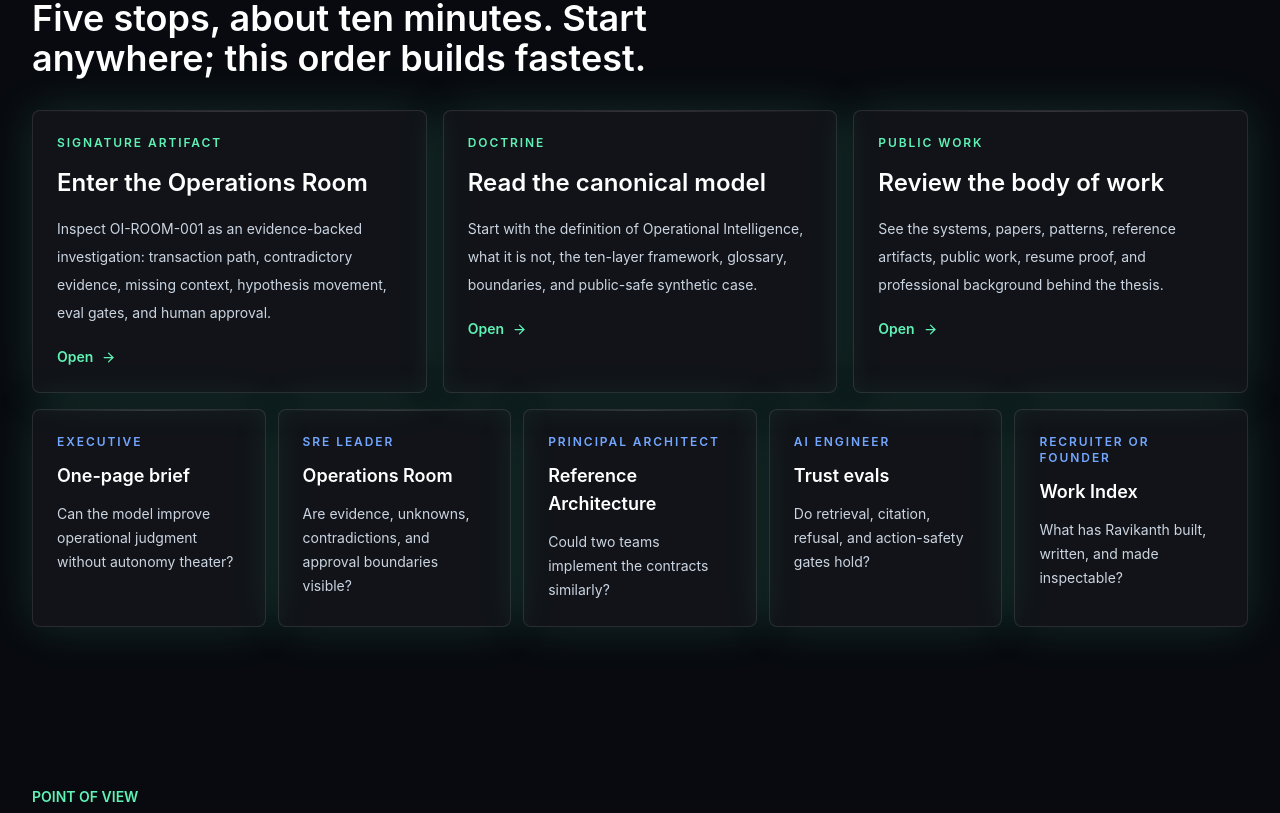
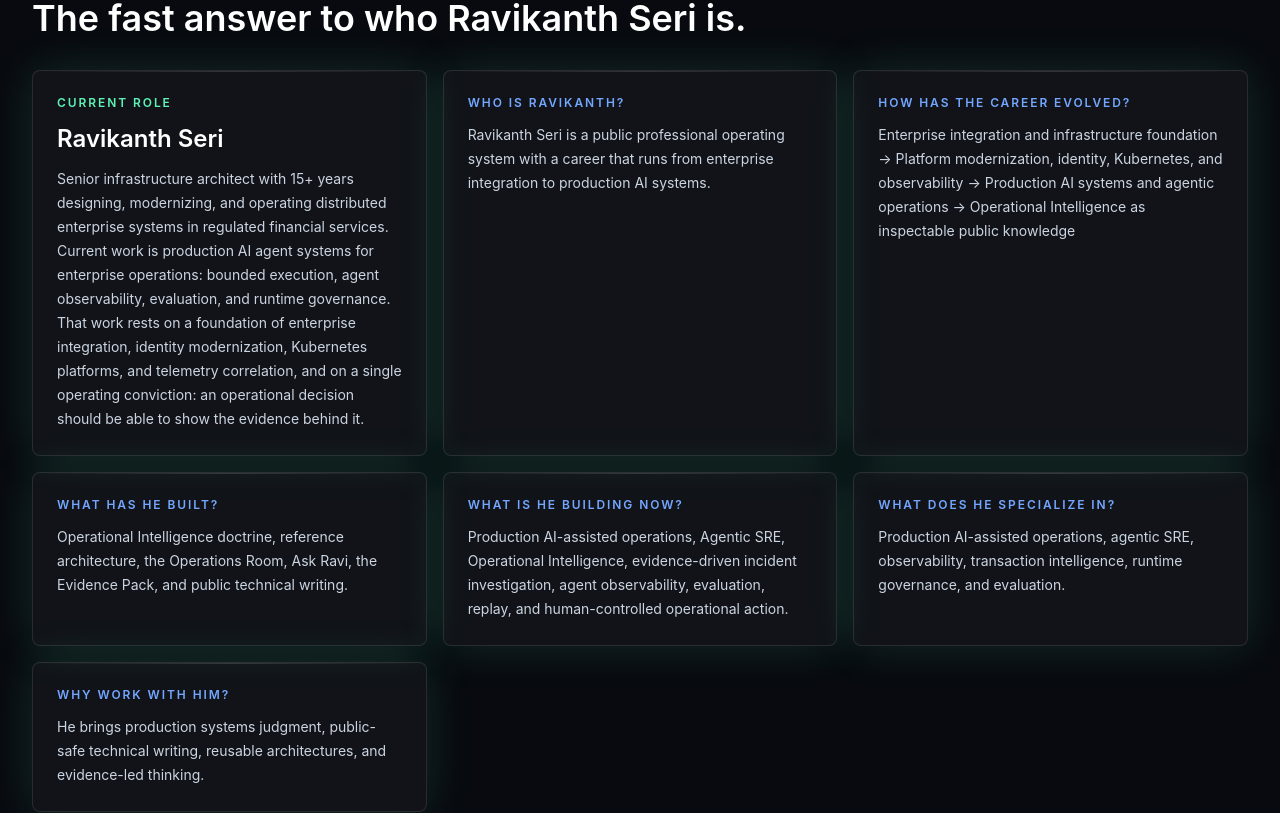
Before and after one commit to rseri17-code/seri-ai, a Next.js app: page / in a window 1280 px wide. Shown: the part 5380-6193 px from the top of the page. Built offline with nearby package versions, Linux system fonts and the light colour scheme; no server answers.

Commit message:
Add homepage professional snapshot

```diff
--- a/app/page.tsx
+++ b/app/page.tsx
@@ -6,7 +6,7 @@ import { Portrait } from "@/components/portrait";
 import { Section } from "@/components/section";
 import { TrackedAnchor, TrackedLink } from "@/components/tracked-link";
 import { homeArticles, homeBuilderDna, homeCategoryContrast, homeEvalReport, homeFalsificationTests, homeHarnessThesis, homeLinkedInSignals, homeMobileArtifactSignals, homeOperatingRules, homeOperatorOriginProof, homePatterns, homePrimaryPaths, homeProfileLinks, homeReviewerPaths } from "@/content/home";
-import { professionalGraph } from "@/content/site";
+import { professionalGraph, resume } from "@/content/site";
 
 const proofStrip = [
   ["Doctrine", "Definition, boundaries, ten-layer model, glossary, and references."],
@@ -34,6 +34,33 @@ const inspectionLedger = [
   ["/framework", "Thesis Radar", "Where the market is moving, and what would prove the thesis wrong."],
   ["/library", "Publishing System", "Everything written down, searchable and cited well enough to reuse."],
   ["/work", "Public Work", "Fifteen years of it, with the proof attached."]
+] as const;
+
+const professionalSnapshot = [
+  {
+    title: "Who is Ravikanth?",
+    body: `${professionalGraph.identity.person} is a ${professionalGraph.identity.siteRole} with a career that runs from enterprise integration to production AI systems.`
+  },
+  {
+    title: "How has the career evolved?",
+    body: professionalGraph.careerEvolution.map((item) => item.stage).join(" → ")
+  },
+  {
+    title: "What has he built?",
+    body: "Operational Intelligence doctrine, reference architecture, the Operations Room, Ask Ravi, the Evidence Pack, and public technical writing."
+  },
+  {
+    title: "What is he building now?",
+    body: professionalGraph.identity.currentFocus
+  },
+  {
+    title: "What does he specialize in?",
+    body: "Production AI-assisted operations, agentic SRE, observability, transaction intelligence, runtime governance, and evaluation."
+  },
+  {
+    title: "Why work with him?",
+    body: "He brings production systems judgment, public-safe technical writing, reusable architectures, and evidence-led thinking."
+  }
 ] as const;
 
 
@@ -320,6 +347,22 @@ export default function Home() {
         </div>
       </Section>
 
+      <Section eyebrow="Professional snapshot" title="The fast answer to who Ravikanth Seri is.">
+        <div className="grid gap-4 md:grid-cols-2 xl:grid-cols-3">
+          <Card className="border-mint/25 bg-mint/[0.045] p-5 md:col-span-2 xl:col-span-1">
+            <p className="text-xs font-semibold uppercase tracking-[0.16em] text-mint">Current role</p>
+            <h3 className="mt-3 text-2xl font-semibold text-white">{professionalGraph.identity.person}</h3>
+            <p className="mt-3 text-sm leading-6 text-slate-300">{resume.summary}</p>
+          </Card>
+          {professionalSnapshot.map((item) => (
+            <Card key={item.title} className="p-5">
+              <p className="text-xs font-semibold uppercase tracking-[0.16em] text-signal">{item.title}</p>
+              <p className="mt-3 text-sm leading-6 text-slate-300">{item.body}</p>
+            </Card>
+          ))}
+        </div>
+      </Section>
+
       <Section eyebrow="Start here" title="Five stops, about ten minutes. Start anywhere; this order builds fastest.">
         <div className="grid gap-4 lg:grid-cols-3">
           {homePrimaryPaths.map((path) => (
```
